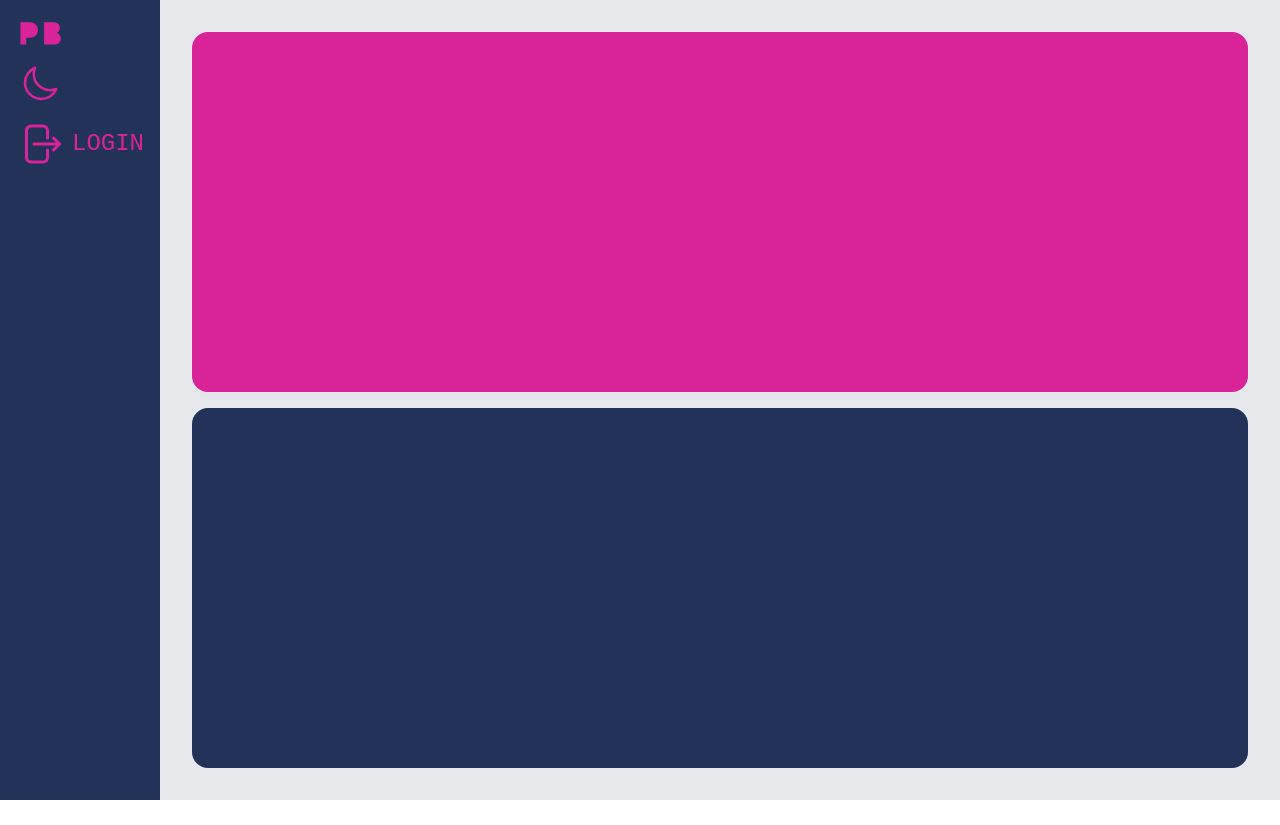
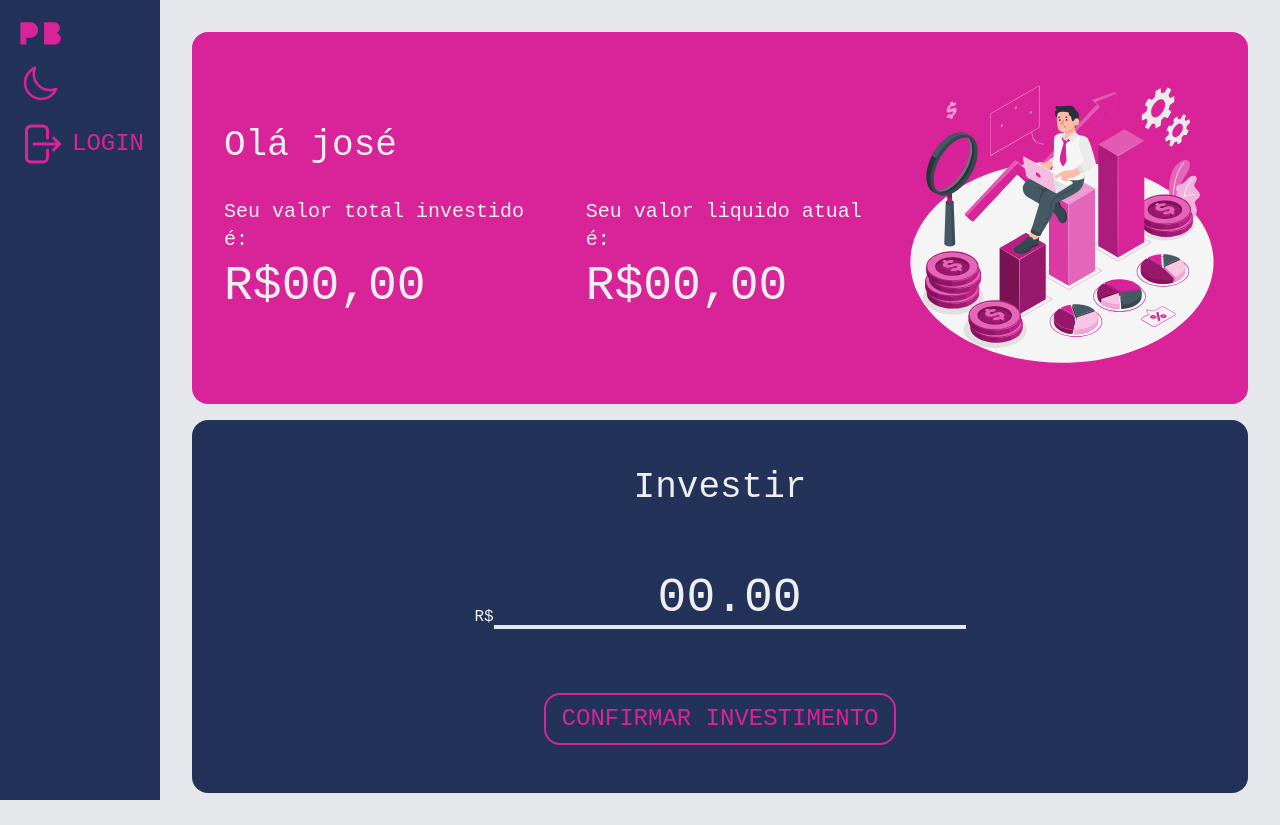
Before and after one commit to AntonioPGR/Pachecos-s_bank, a React (Create React App) app in the folder frontend/: page /investimentos in a window 1280 px wide. Before the commit the page ends 800 px from the top, so only its background shows below. Built offline with nearby package versions, Linux system fonts and the light colour scheme; a web font is replaced by a local one.

Commit message:
UI created

```diff
--- a/frontend/src/components/action_card.tsx
+++ b/frontend/src/components/action_card.tsx
@@ -2,12 +2,13 @@ import { Button } from './button';
 import { Card } from './card';
 import { MoneyInput } from './money_input';
 
-interface ActionCard {
+interface ActionCardProps {
   className?: string;
   title: string;
   button_text: string;
   input_value: number;
   onChangeValue(n: number): void;
+  onSubmit: () => void;
 }
 export const ActionCard = ({
   className,
@@ -15,7 +16,8 @@ export const ActionCard = ({
   button_text,
   input_value,
   onChangeValue,
-}: ActionCard) => {
+  onSubmit,
+}: ActionCardProps) => {
   return (
     <Card
       className={
@@ -24,7 +26,7 @@ export const ActionCard = ({
     >
       <h2 className='text-4xl'> {title} </h2>
       <MoneyInput onChange={onChangeValue} value={input_value} />
-      <Button> {button_text} </Button>
+      <Button onClick={onSubmit}> {button_text} </Button>
     </Card>
   );
 };
--- a/frontend/src/components/invest.tsx
+++ /dev/null
@@ -1,12 +0,0 @@
-import { Card } from "./card";
-
-interface InvestProps{
-    className?:string
-}
-export const Invest = ({className}:InvestProps) => {
-    return (
-      <Card className={className+" bg-azul-900"}>
-
-      </Card>
-    );
-};
--- a/frontend/src/components/invested_value.tsx
+++ b/frontend/src/components/invested_value.tsx
@@ -1,12 +1,36 @@
-import { Card } from "./card";
+import { Card } from './card';
+import InvestmentsImage from 'images/investments_image.svg';
 
-interface InvestedValueProps{
-    className?:string
+interface InvestedValueProps {
+  className?: string;
 }
-export const InvestedValue = ({className}:InvestedValueProps) => {
-    return (
-      <Card className={className+" dark:bg-rosa-200 bg-rosa-100"}>
-
-      </Card>
-    );
+export const InvestedValue = ({ className }: InvestedValueProps) => {
+  return (
+    <Card
+      className={
+        className +
+        ' flex gap-4 p-8 justify-between dark:bg-rosa-200 bg-rosa-100'
+      }
+    >
+      <article className='flex flex-col justify-center gap-8'>
+        <h1 className='text-4xl'>Olá josé</h1>
+        <section className='flex gap-8'>
+          <div className='flex flex-col gap-2'>
+            <p className='text-xl'>Seu valor total investido é:</p>
+            <p className='text-5xl'>R$00,00</p>
+          </div>
+          <div className='flex flex-col gap-2'>
+            <p className='text-xl'>Seu valor liquido atual é:</p>
+            <p className='text-5xl'>R$00,00</p>
+          </div>
+        </section>
+      </article>
+      <div>
+        <img
+          src={InvestmentsImage}
+          alt='A man sitting in a bar chart with investments icons and references in the backgroud'
+        />
+      </div>
+    </Card>
+  );
 };
--- a/frontend/src/components/money_input.tsx
+++ b/frontend/src/components/money_input.tsx
@@ -1,32 +1,74 @@
+import { useState } from 'react';
+
 interface MoneyInputProps {
   value: number;
   onChange(n: number): void;
 }
-export const MoneyInput = ({ onChange }: MoneyInputProps) => {
+export const MoneyInput = ({ value, onChange }: MoneyInputProps) => {
+  const formatNumber = (value: number) => {
+    const splited_value = turnValueStringIntoArray(String(value));
+    const formated_value = formatStringArray(splited_value);
+    return turnValueArrayintoString(formated_value);
+  };
+
   const handleInput = (ev: React.ChangeEvent<HTMLInputElement>) => {
     ev.preventDefault();
     const new_value = ev.target.value;
-    const value_array = new_value.split('');
-    if (isNaN(Number(value_array[value_array.length - 1]))) {
+    if (!isNewValueValid(new_value)) {
       return;
     }
-    const new_value_array: string[] = [...value_array];
-    if (new_value_array[0] === '0') new_value_array.shift();
-    const fromIndex = new_value_array.indexOf('.'); // 👉️ 0
-    const toIndex = new_value_array.length - 3;
-    const element = new_value_array.splice(fromIndex, 1)[0];
-    console.log(element);
-    new_value_array.splice(toIndex, 0, element);
-    console.log(new_value_array);
+    const splited_value = turnValueStringIntoArray(new_value);
+    const formated_value = formatStringArray(splited_value);
+    const string_value = turnValueArrayintoString(formated_value);
+    setInputValue(string_value);
+    onChange(Number(string_value));
   };
 
+  const isNewValueValid = (value: string) => {
+    return !isNaN(Number(value));
+  };
+
+  const turnValueStringIntoArray = (value: string) => {
+    const splited_value = value.split('');
+    return removeValueDot(splited_value);
+  };
+
+  const removeValueDot = (value: string[]) => {
+    const dot_index = value.indexOf('.');
+    if (dot_index === -1) return value;
+    value.splice(dot_index, 1);
+    return value;
+  };
+
+  const formatStringArray = (value: string[]) => {
+    while (value[0] === '0' && value.length > 4) {
+      value.shift();
+    }
+    while (value.length < 4) {
+      value.unshift('0');
+    }
+    return addValueDot(value);
+  };
+
+  const addValueDot = (value: string[]) => {
+    const dot_index = value.length - 2;
+    value.splice(dot_index, 0, '.');
+    return value;
+  };
+
+  const turnValueArrayintoString = (value_array: string[]) => {
+    return value_array.join('');
+  };
+
+  const [input_value, setInputValue] = useState(formatNumber(value));
+
   return (
-    <div className='max-w-fit'>
+    <div className='max-w-fit flex justify-center items-end '>
       <span className='text-base'>R$</span>
       <input
         onChange={ev => handleInput(ev)}
-        value={'00.00'}
-        className='bg-transparent outline-none text-5xl border-b-4 min-w-1/2 max-w-full'
+        value={input_value}
+        className='bg-transparent outline-none text-5xl border-b-4 w-3/4 text-center'
       />
     </div>
   );
--- a/frontend/src/pages/account_page.tsx
+++ b/frontend/src/pages/account_page.tsx
@@ -6,10 +6,14 @@ import { useState } from 'react';
 
 export const AccountPage = () => {
   const [deposit_value, setDepositValue] = useState(0);
-  const [statement_value, setStatementValue] = useState(0);
+  const [statement_value, setWithdrawValue] = useState(0);
+
+  const handleDeposit = () => {};
+
+  const handleWithdraw = () => {};
 
   return (
-    <main className='grid grid-cols-3 grid-rows-2 min-h-screen p-8 gap-4 font-default text-cinza-100'>
+    <main className='grid grid-cols-3 grid-rows-2 min-h-screen p-8 gap-4 max-w-screen-xl m-auto font-default text-cinza-100'>
       <Balance className='col-start-1 col-end-3 row-start-1 row-end-1' />
       <ActionCard
         title='Depositar'
@@ -17,13 +21,15 @@ export const AccountPage = () => {
         className='col-start-1 col-end-2 row-start-2 row-end-2'
         input_value={deposit_value}
         onChangeValue={setDepositValue}
+        onSubmit={handleDeposit}
       />
       <ActionCard
         title='Sacar'
         button_text='confirmar saque'
         className='col-start-2 col-end-3 row-start-2 row-end-2'
         input_value={statement_value}
-        onChangeValue={setStatementValue}
+        onChangeValue={setWithdrawValue}
+        onSubmit={handleWithdraw}
       />
       <Statement className='col-start-3 col-end-3 row-start-1 row-end-3' />
     </main>
--- a/frontend/src/pages/investments_page.tsx
+++ b/frontend/src/pages/investments_page.tsx
@@ -1,11 +1,23 @@
-import { Invest } from "components/invest";
-import { InvestedValue } from "components/invested_value";
+import { ActionCard } from 'components/action_card';
+import { InvestedValue } from 'components/invested_value';
+import { useState } from 'react';
 
 export const InvestmentsPage = () => {
+  const [investment_value, setInvestmentValue] = useState(0);
+
+  const handleInvest = () => {};
+
   return (
-    <main className='grid grid-cols-1 grid-rows-2 min-h-screen p-8 gap-4'>
-      <InvestedValue className="row-start-1 row-end-2" />
-      <Invest className="row-start-2 row-end-3" />
+    <main className='grid grid-cols-1 grid-rows-2 min-h-screen p-8 gap-4 max-w-screen-xl m-auto font-default text-cinza-100'>
+      <InvestedValue className='row-start-1 row-end-2' />
+      <ActionCard
+        input_value={investment_value}
+        button_text='Confirmar Investimento'
+        onChangeValue={setInvestmentValue}
+        onSubmit={handleInvest}
+        title='Investir'
+        className='row-start-2 row-end-3'
+      />
     </main>
   );
 };
```
Also changed, not shown: frontend/src/images/investments_image.svg (added).
